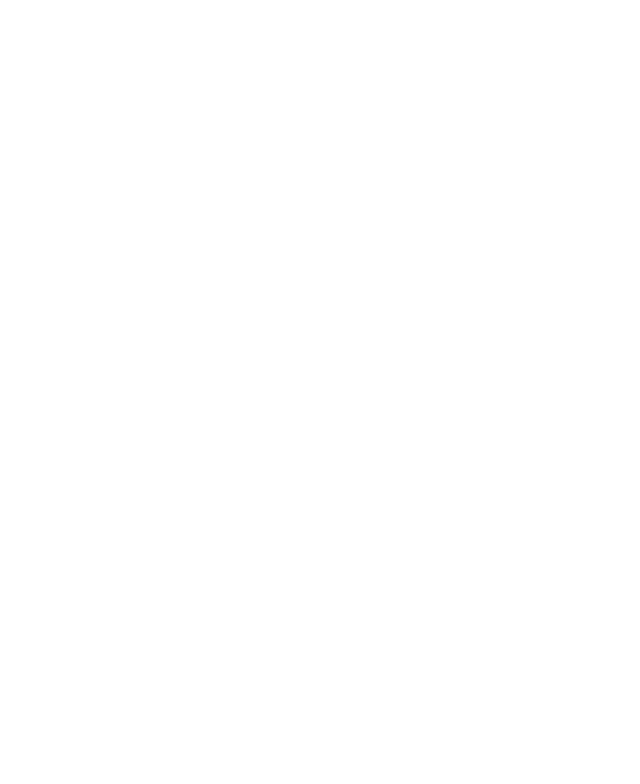
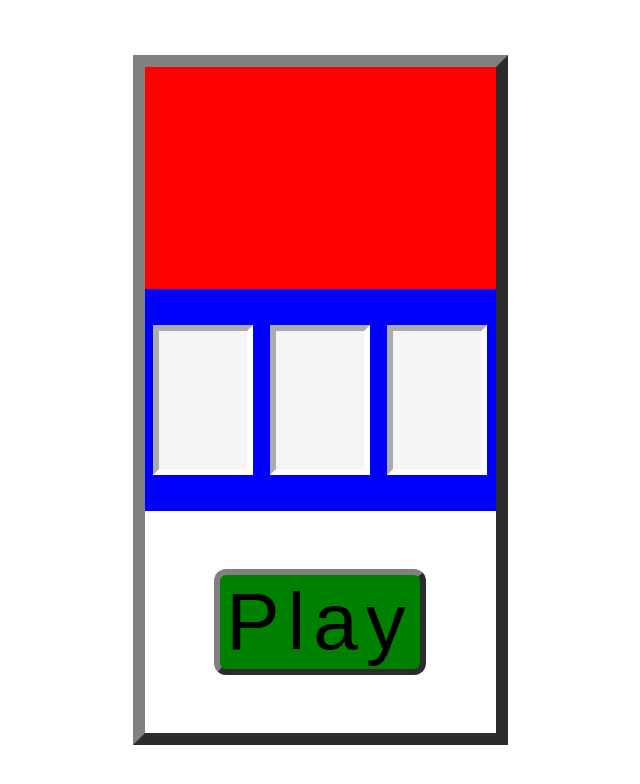
Before and after one commit to ambrociojosec/slot-machine-lite, a plain HTML site: page index.html in a window 1280 px wide. Shown: the whole page, without its empty margins (320-960 px from the left). Drawn offline with Linux system fonts and the light colour scheme.

Commit message:
slot-machine html basic layout

```diff
--- /dev/null
+++ b/css/style.css
@@ -0,0 +1,60 @@
+* {
+	box-sizing: border-box;
+}
+
+body {
+	height: 100vh;
+	display: grid;
+	align-items: center;
+	justify-content: center;
+	margin: 0;
+}
+
+section {
+	display: flex;
+	flex-direction: column;
+	align-items: center;
+	justify-content: center;
+	border: 12px outset grey;
+	margin: 0;
+
+}
+
+.box1 {
+	background-color: red;
+	height: 222px;
+	width: 351px;
+}
+
+.box2 {
+	background-color: blue;
+	height: 222px;
+	width: 351px;
+	display: flex;
+	align-items: center;
+	justify-content: space-around;
+}
+
+.box3 {
+	background-color: white;
+	height: 222px;
+	width: 351px;
+	display: flex;
+	align-items: center;
+	justify-content: center;
+}
+
+.wheelLeft, .wheelMiddle, .wheelRight {
+	height: 150px;
+	width: 100px;
+	border: 6px inset white;
+	background-color: whitesmoke;
+}
+
+.playButton {
+	font-size: 10vmin;
+	background-color: green;
+	border: 6px outset grey;
+	border-radius: 12px;
+	letter-spacing: 1vmin;
+}
--- a/index.html
+++ b/index.html
@@ -1,12 +1,35 @@
 <!DOCTYPE html>
 <html lang="en">
+
 <head>
 	<meta charset="UTF-8">
 	<meta name="viewport" content="width=device-width, initial-scale=1.0">
 	<meta http-equiv="X-UA-Compatible" content="ie=edge">
-	<title>Document</title>
+	<link rel="stylesheet" href="css/style.css">
+	<script src="js/main.js" defer></script>
+	<title>Slot Machine</title>
 </head>
+
 <body>
+	<section>
+		<div class="box1"></div>
 
+		<div class="box2">
+			<div class="wheelLeft"></div>
+			<div class="wheelMiddle"></div>
+			<div class="wheelRight"></div>
+		</div>
+
+		<div class="box3">
+			<div>
+				<button class="playButton">Play</button>
+			</div>
+			<div>
+				<h2></h2>
+			</div>
+		</div>
+
+	</section>
 </body>
+
 </html>
```
Also changed, not shown: js/main.js (added, +13 -0 lines).
